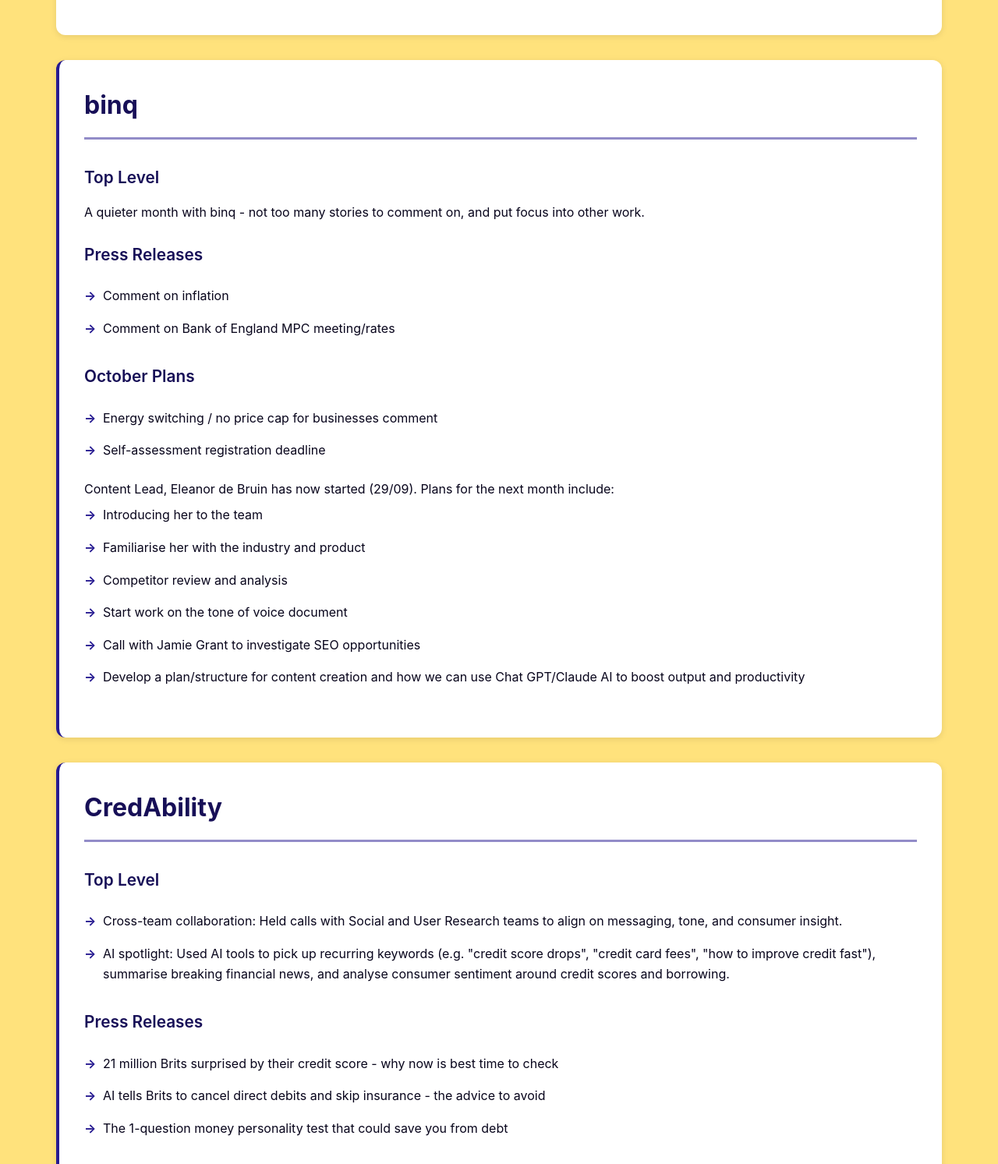
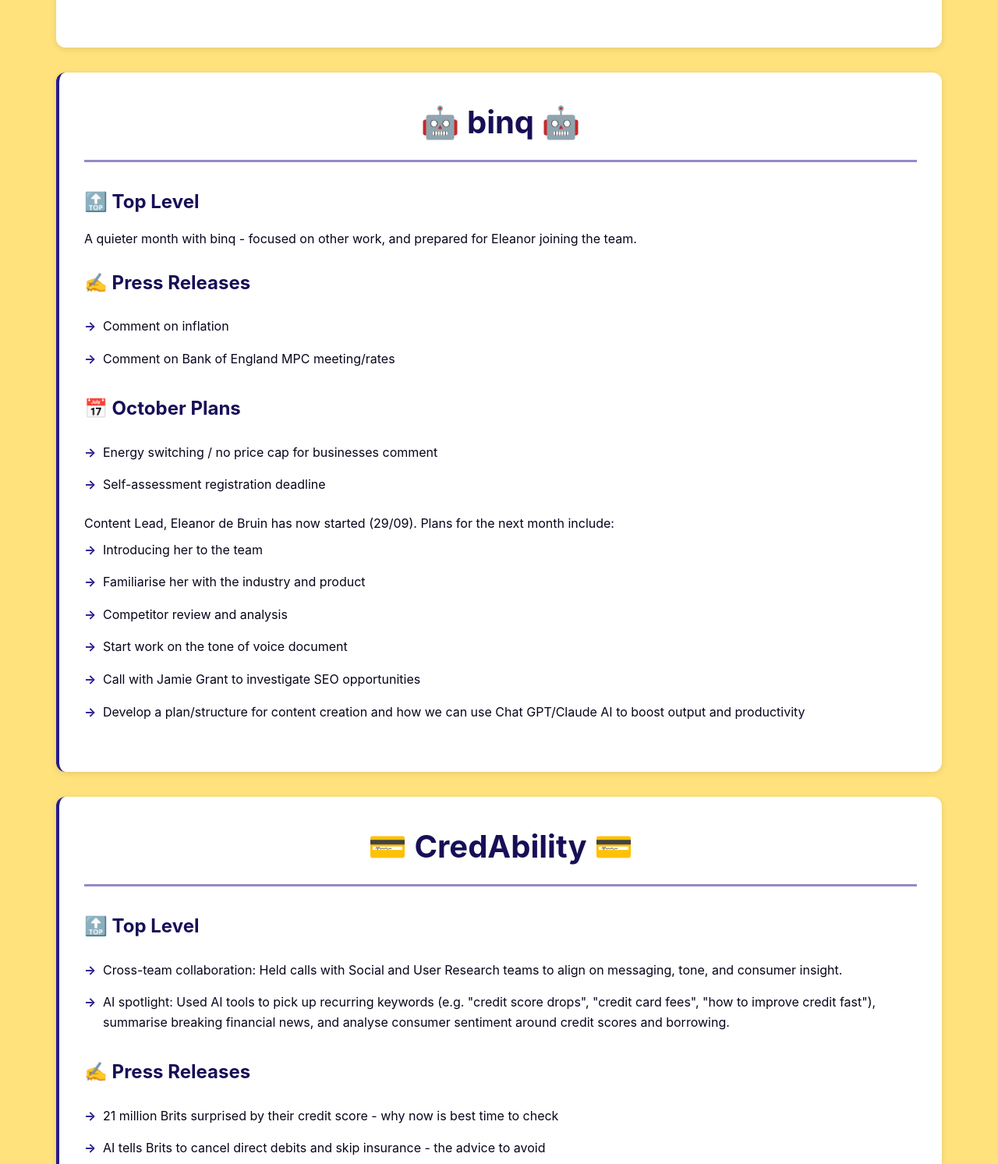
Before and after one commit to jmccaffreytm/pr-report-sept-2025, a plain HTML site: page index.html in a window 1280 px wide. Shown: the part 1307-2800 px from the top of the page at 78% size. Drawn offline with Linux system fonts and the light colour scheme.

Commit message:
Update index.html

```diff
--- a/index.html
+++ b/index.html
@@ -93,14 +93,15 @@
         }
 
         .brand-name {
-            font-size: 2rem;
+            font-size: 2.5rem;
             font-weight: 700;
             color: #170F57;
+            text-align: center;
         }
 
         .section-title {
-            font-size: 1.3rem;
-            font-weight: 600;
+            font-size: 1.5rem;
+            font-weight: 700;
             color: #170F57;
             margin: 1.5rem 0 1rem 0;
         }
@@ -230,7 +231,9 @@
                 </div>
             </div>
 
-            <p style="margin-top: 1.5rem;">A shorter month than usual with the Corfu trip (which was great), but solid performance, nonetheless. We continued to work on the TotallyMoney landing page overhaul and SEO project, The Ocean positioning, and working with teams across the group to align our messaging, and launch Ocean Life Insurance.</p>
+            <p style="margin-top: 1.5rem;">A shorter month than usual with the Corfu trip (which was great), but solid performance, nonetheless.</p>
+
+            <p style="margin-top: 1rem;">We continued to work on the TotallyMoney landing page overhaul and SEO project, the Ocean positioning, and working with teams across the group to align our messaging and launch Ocean Life Insurance.</p>
 
             <div style="margin: 2rem 0; text-align: center;">
                 <img src="image5-pr-mentions-chart.png" alt="PR Mentions Chart - September 2025" style="max-width: 100%; height: auto; border-radius: 8px; box-shadow: 0 2px 8px rgba(0,0,0,0.1);">
@@ -241,16 +244,16 @@
         <!-- binq Section -->
         <div class="brand-section">
             <div class="brand-header">
-                <h2 class="brand-name">binq</h2>
+                <h2 class="brand-name">🤖 binq 🤖</h2>
             </div>
 
             <div class="content-block">
-                <h3 class="section-title">Top Level</h3>
-                <p>A quieter month with binq - not too many stories to comment on, and put focus into other work.</p>
+                <h3 class="section-title">🔝 Top Level</h3>
+                <p>A quieter month with binq - focused on other work, and prepared for Eleanor joining the team.</p>
             </div>
 
             <div class="content-block">
-                <h3 class="section-title">Press Releases</h3>
+                <h3 class="section-title">✍️ Press Releases</h3>
                 <ul>
                     <li>Comment on inflation</li>
                     <li>Comment on Bank of England MPC meeting/rates</li>
@@ -258,7 +261,7 @@
             </div>
 
             <div class="content-block">
-                <h3 class="section-title">October Plans</h3>
+                <h3 class="section-title">📅 October Plans</h3>
                 <ul>
                     <li>Energy switching / no price cap for businesses comment</li>
                     <li>Self-assessment registration deadline</li>
@@ -278,11 +281,11 @@
         <!-- CredAbility Section -->
         <div class="brand-section">
             <div class="brand-header">
-                <h2 class="brand-name">CredAbility</h2>
+                <h2 class="brand-name">💳 CredAbility 💳</h2>
             </div>
 
             <div class="content-block">
-                <h3 class="section-title">Top Level</h3>
+                <h3 class="section-title">🔝 Top Level</h3>
                 <ul>
                     <li>Cross-team collaboration: Held calls with Social and User Research teams to align on messaging, tone, and consumer insight.</li>
                     <li>AI spotlight: Used AI tools to pick up recurring keywords (e.g. "credit score drops", "credit card fees", "how to improve credit fast"), summarise breaking financial news, and analyse consumer sentiment around credit scores and borrowing.</li>
@@ -290,7 +293,7 @@
             </div>
 
             <div class="content-block">
-                <h3 class="section-title">Press Releases</h3>
+                <h3 class="section-title">✍️ Press Releases</h3>
                 <ul>
                     <li>21 million Brits surprised by their credit score - why now is best time to check</li>
                     <li>AI tells Brits to cancel direct debits and skip insurance - the advice to avoid</li>
@@ -299,7 +302,7 @@
             </div>
 
             <div class="content-block">
-                <h3 class="section-title">Coverage Highlights</h3>
+                <h3 class="section-title">📰 Coverage Highlights</h3>
                 <a href="https://www.gbnews.com/money/inflation-unchanged-what-mean-pensions-mortgage-savings" target="_blank" class="coverage-link">
                     <span class="coverage-source">GB News</span>
                     Inflation remains unchanged: What does it mean for pensions, mortgage and savings?
@@ -323,7 +326,7 @@
             </div>
 
             <div class="content-block">
-                <h3 class="section-title">October Plans</h3>
+                <h3 class="section-title">📅 October Plans</h3>
                 <ul>
                     <li>Credit score survey insights: The most expensive mistake you can make with a credit card - 15 million (28%) Brits are guilty. Regional breakdown: London most likely to withdraw cash on credit; Southeast and Southwest most savvy</li>
                     <li>6.6 million (12%) want to improve their score to secure lower borrowing rates - "How to improve credit score to get quicker loan approvals and lower interest rates"</li>
@@ -336,7 +339,7 @@
         <!-- Luv Section -->
         <div class="brand-section">
             <div class="brand-header">
-                <h2 class="brand-name">Luv</h2>
+                <h2 class="brand-name">💙 Luv 💙</h2>
             </div>
 
             <div class="content-block">
@@ -348,11 +351,11 @@
         <!-- Ocean Section -->
         <div class="brand-section">
             <div class="brand-header">
-                <h2 class="brand-name">Ocean</h2>
+                <h2 class="brand-name">🌊 Ocean 🌊</h2>
             </div>
 
             <div class="content-block">
-                <h3 class="section-title">Top Level</h3>
+                <h3 class="section-title">🔝 Top Level</h3>
                 <ul>
                     <li>Launch of Life Insurance: Introduced Affordable Life cover, aimed at making protection more accessible for UK households.</li>
                     <li>Cross-team collaboration: Worked closely with Product and Data & Analytics teams to generate richer insights that shaped press angles and product messaging.</li>
@@ -361,7 +364,7 @@
             </div>
 
             <div class="content-block">
-                <h3 class="section-title">Press Releases</h3>
+                <h3 class="section-title">✍️ Press Releases</h3>
                 <ul>
                     <li>Ocean Finance launches "Affordable Life" cover from just 60p a month</li>
                     <li>Expert reveals move that could slash bills by £300 before October price cap</li>
@@ -372,7 +375,7 @@
             </div>
 
             <div class="content-block">
-                <h3 class="section-title">Coverage Highlights</h3>
+                <h3 class="section-title">📰 Coverage Highlights</h3>
                 <a href="https://ffnews.com/newsarticle/insurtech/39-of-parents-dont-have-life-insurance-ocean-finance-launches-affordable-life-cover-from-just-60p-a-month/" target="_blank" class="coverage-link">
                     <span class="coverage-source">Fintech Finance News</span>
                     39% of Parents Don't Have Life Insurance: Ocean Finance Launches "Affordable Life" Cover From Just 60p a Month
@@ -396,7 +399,7 @@
             </div>
 
             <div class="content-block">
-                <h3 class="section-title">October Plans</h3>
+                <h3 class="section-title">📅 October Plans</h3>
                 <ul>
                     <li>Data & Analytics insider data: exclusive look into the "surge in Brits wanting to rebuild credit"</li>
                     <li>Debt consolidation release: Rise in energy prices leaves millions behind on bills</li>
@@ -410,7 +413,7 @@
         <!-- thinkmoney Section -->
         <div class="brand-section">
             <div class="brand-header">
-                <h2 class="brand-name">thinkmoney</h2>
+                <h2 class="brand-name">💰 thinkmoney 💰</h2>
             </div>
 
             <div class="incomplete-notice">
@@ -421,17 +424,17 @@
         <!-- TotallyMoney Section -->
         <div class="brand-section">
             <div class="brand-header">
-                <h2 class="brand-name">TotallyMoney</h2>
+                <h2 class="brand-name">™️ TotallyMoney ™️</h2>
             </div>
 
             <div class="content-block">
-                <h3 class="section-title">Top Level</h3>
+                <h3 class="section-title">🔝 Top Level</h3>
                 <p>Product landing page overhaul is in progress, with two going live this week (poor credit score cards, and balance transfers). This is a complete overhaul of all product pages.</p>
                 <ul>
                     <li><a href="https://www.totallymoney.com/credit-cards/credit-cards-bad-credit/" target="_blank">Before example</a> - poor experience, little content, not much context, doesn't sell benefits, not optimised for SEO/search rankings</li>
                     <li><a href="https://www.totallymoney.com/credit-cards/credit-cards-bad-credit/" target="_blank">After example</a> - full overhaul content and design overhaul, with more information and context, which is in line with Google's EEAT requirements (Experience, Expertise, Authoritativeness, and Trustworthiness)</li>
                 </ul>
-                <p style="margin-top: 1rem;">With Claude AI, and a structured approach, I'm able to create the content for each page in two hours, which is human-written, avoiding the creation of AI slop.</p>
+                <p style="margin-top: 1rem;">With Claude AI, and a structured approach, I'm able to create the content for each page in a matter of hours, which is human-written, avoiding the creation of AI slop.</p>
 
                 <div style="margin: 2rem 0; text-align: center;">
                     <img src="image4-traffic-chart.png" alt="TotallyMoney Organic Traffic Performance" style="max-width: 100%; height: auto; border-radius: 8px; box-shadow: 0 2px 8px rgba(0,0,0,0.1);">
@@ -443,7 +446,7 @@
             </div>
 
             <div class="content-block">
-                <h3 class="section-title">Press Releases</h3>
+                <h3 class="section-title">✍️ Press Releases</h3>
                 <ul>
                     <li>Co-Op CASS offer comment</li>
                     <li>Lloyds CASS offer comment</li>
@@ -460,7 +463,7 @@
             </div>
 
             <div class="content-block">
-                <h3 class="section-title">Coverage Highlights</h3>
+                <h3 class="section-title">📰 Coverage Highlights</h3>
                 <a href="https://www.dailyrecord.co.uk/lifestyle/money/five-ways-improve-credit-score-35943593" target="_blank" class="coverage-link">
                     <span class="coverage-source">Daily Record</span>
                     Five ways to improve your credit score to get better borrowing power
@@ -487,7 +490,7 @@
             </div>
 
             <div class="content-block">
-                <h3 class="section-title">October Plans</h3>
+                <h3 class="section-title">📅 October Plans</h3>
                 <p>Continuing to work with Hyder and Ed, I'll be rewriting all content for the remaining landing pages, giving them a complete refresh:</p>
                 <ul>
                     <li>Cashback cards</li>
```
